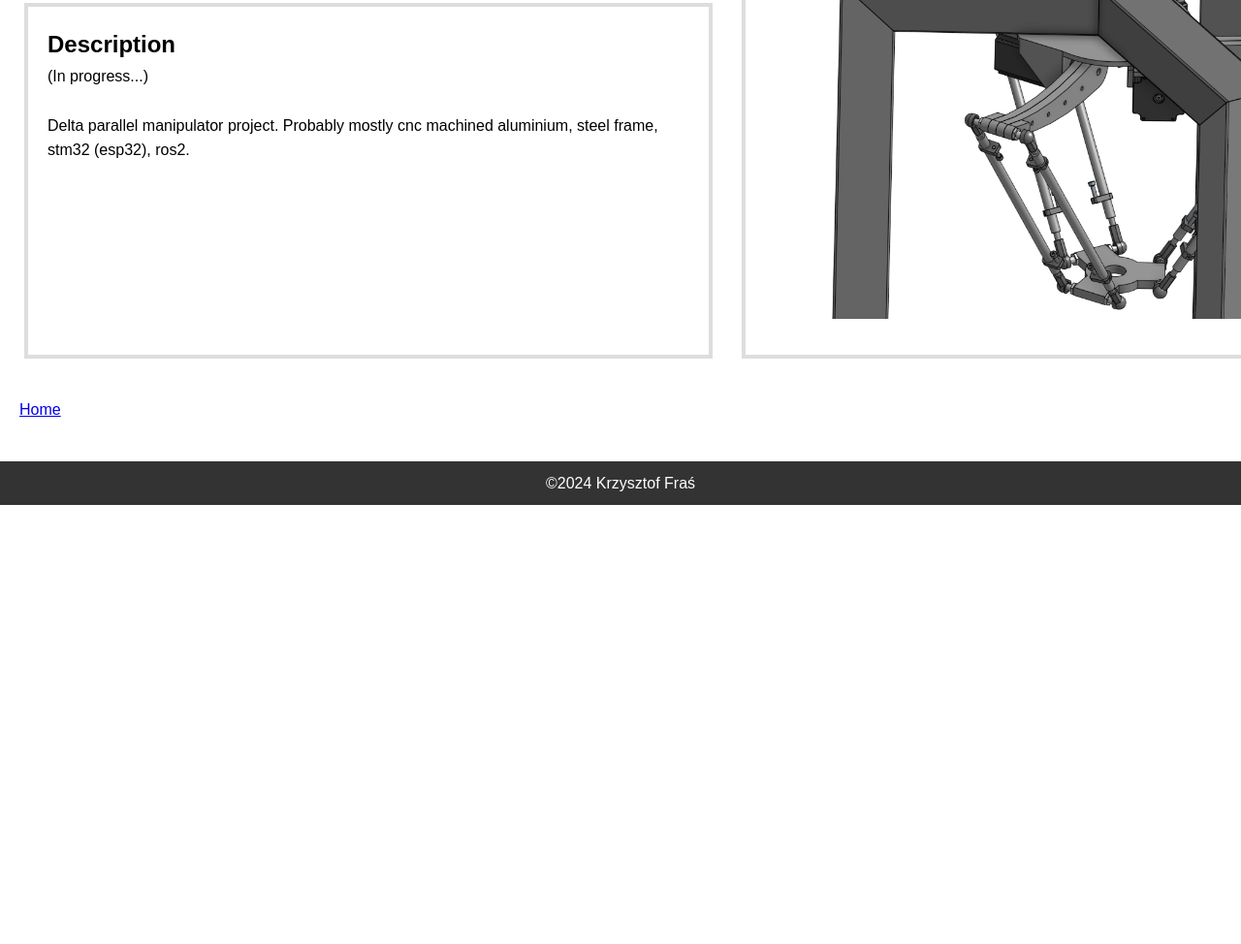
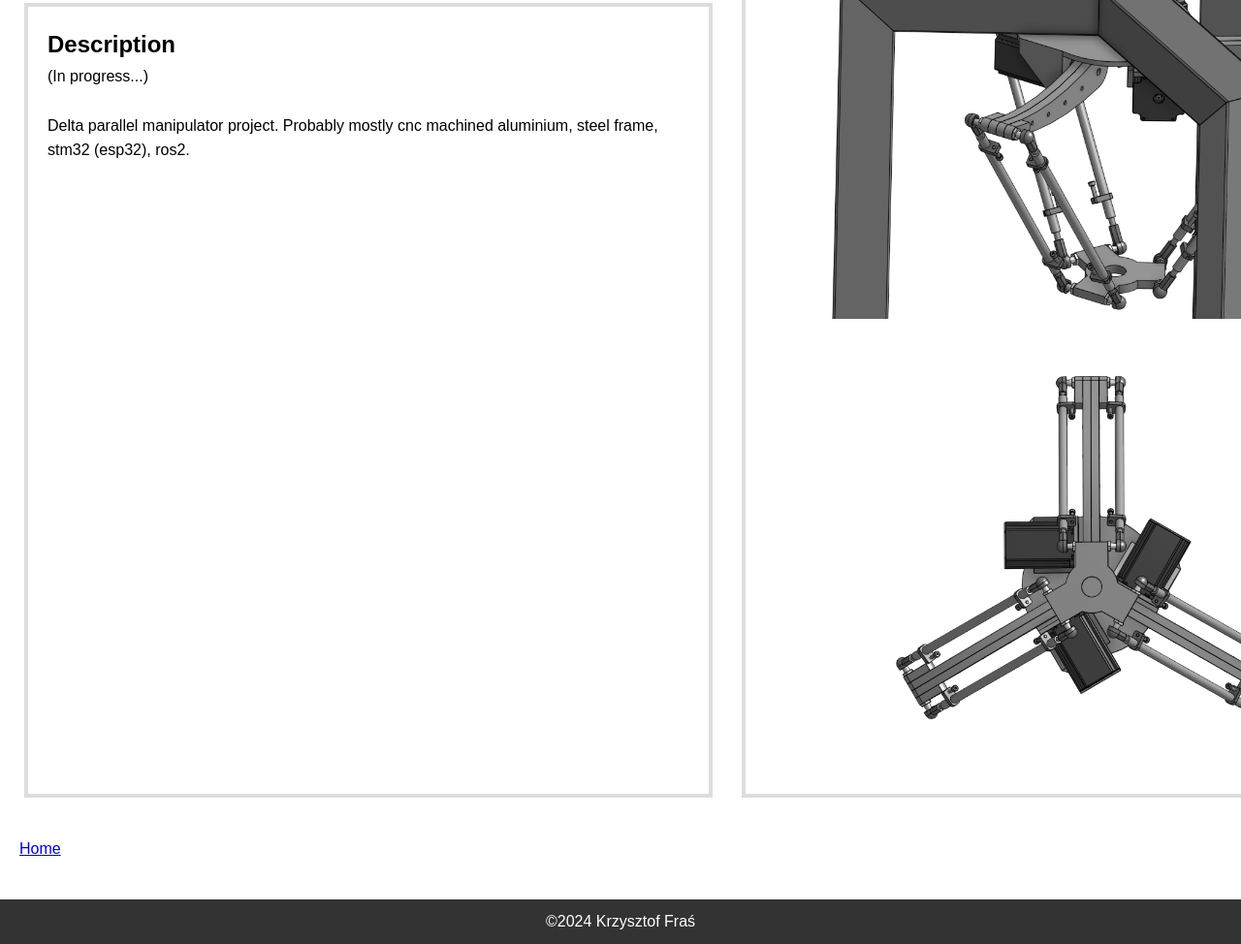
Before and after one commit to fraskrzysztof/fraskrzysztof.github.io, a plain HTML site: page delta.html in a window 1280 px wide. Shown: the part 344-1318 px from the top of the page at 97% size. Before the commit the page ends 865 px from the top, so only its background shows below. Drawn offline with Linux system fonts and the light colour scheme.

Commit message:
delta_update

```diff
--- a/delta.html
+++ b/delta.html
@@ -50,6 +50,11 @@
                 <img src="pics/delta/1.png" alt="Opis obrazu projektu">
             </div>
             </li>
+            <li>
+              <div class="image">
+                  <img src="pics/delta/1-3.png" alt="Opis obrazu projektu">
+              </div>
+              </li>
 
 
             </ul>
```
Also changed, not shown: index.html (+1 -1 lines), pics/delta/1-3.png (added).
